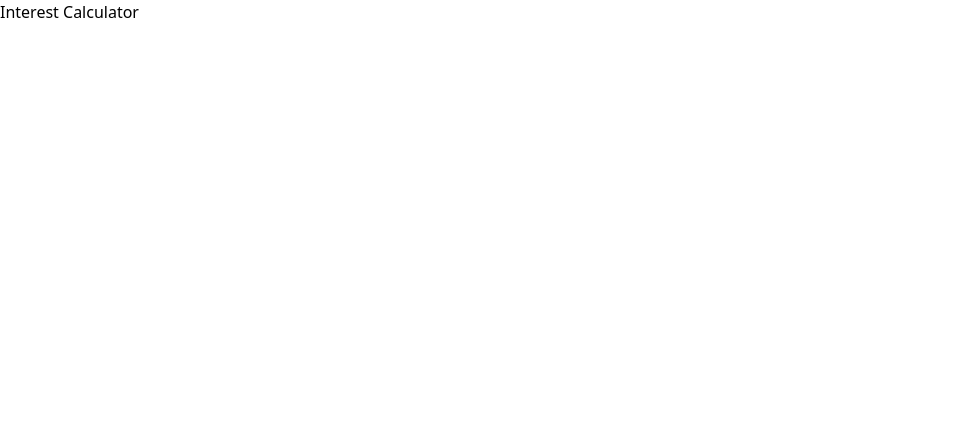
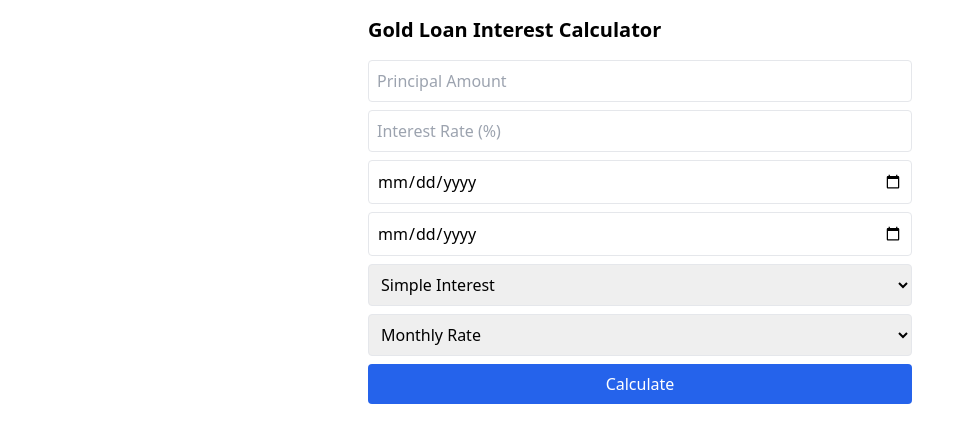
Before and after one commit to VamsikrishnaA/Interest_calculator, a React (Vite) app: page / in a window 1280 px wide. Shown: the top 442 px of the page, without its empty margins (0-975 px from the left). Built offline with nearby package versions, Linux system fonts and the light colour scheme; the HTML template or start-up script is replaced by a standard one.

Commit message:
Update InterestCalculator.jsx

```diff
--- a/src/components/InterestCalculator.jsx
+++ b/src/components/InterestCalculator.jsx
@@ -6,8 +6,8 @@ const InterestCalculator = () => {
   const [InterestRate, setInterestRate] = useState('');
   const [startDate, setStartDate] = useState('');
   const [endDate, setEndDate] = useState('');
+  const [interestType, setInterestType] = useState('simple');
   const [rateType, setRateType] = useState('monthly');
-  const [interestType, setInterestType] = useState('simple');
   const [result, setResult] = useState(null);
 
   const calculateInterest = () => {
@@ -40,31 +40,25 @@ const InterestCalculator = () => {
 
         totalAmount = principal + interest;
       } else {
+        // Compound Interest with 365-day slab + simple interest for remaining days
         let amount = principal;
         let remainingDays = days;
+        let totalInterest = 0;
 
-        const fullYears = Math.floor(remainingDays / 365);
-        remainingDays %= 365;
-
-        for (let i = 0; i < fullYears; i++) {
-          const yearlyInterest = (amount * interestRate * 12) / 100;
-          amount += yearlyInterest;
+        while (remainingDays >= 365) {
+          const slabInterest = (amount * interestRate * 12) / 100;
+          amount += slabInterest;
+          totalInterest += slabInterest;
+          remainingDays -= 365;
         }
 
-        const leftoverMonths = Math.floor(remainingDays / 30);
-        const extraDays = remainingDays % 30;
-        let adjustedMonths = leftoverMonths;
+        const dailyRate = interestRate / 30;
+        const leftoverInterest = (amount * dailyRate * remainingDays) / 100;
+        amount += leftoverInterest;
+        totalInterest += leftoverInterest;
 
-        if (extraDays > 16) adjustedMonths += 1;
-        else if (extraDays >= 6) adjustedMonths += 0.5;
-
-        const monthlyInterest = (amount * interestRate * adjustedMonths) / 100;
-        const dailyRate = interestRate / 30;
-        const extraDaysInterest =
-          extraDays < 6 ? (amount * dailyRate * extraDays) / 100 : 0;
-
-        interest = monthlyInterest + extraDaysInterest;
-        totalAmount = amount + interest;
+        interest = totalInterest;
+        totalAmount = amount;
       }
     } else if (rateType === 'daily') {
       if (interestType === 'simple') {
@@ -72,20 +66,25 @@ const InterestCalculator = () => {
         interest = (principal * dailyRate * days) / 100;
         totalAmount = principal + interest;
       } else {
+        // Compound Interest with 365-day slab + simple interest for remaining days
         let amount = principal;
         let remainingDays = days;
+        let totalInterest = 0;
 
-        const fullYears = Math.floor(remainingDays / 365);
-        remainingDays %= 365;
-
-        for (let i = 0; i < fullYears; i++) {
-          const yearlyInterest = (amount * interestRate * 12) / 100;
-          amount += yearlyInterest;
+        while (remainingDays >= 365) {
+          const slabInterest = (amount * interestRate * 12) / 100;
+          amount += slabInterest;
+          totalInterest += slabInterest;
+          remainingDays -= 365;
         }
 
         const dailyRate = interestRate / 30;
-        interest = (amount * dailyRate * remainingDays) / 100;
-        totalAmount = amount + interest;
+        const leftoverInterest = (amount * dailyRate * remainingDays) / 100;
+        amount += leftoverInterest;
+        totalInterest += leftoverInterest;
+
+        interest = totalInterest;
+        totalAmount = amount;
       }
     }
 
@@ -97,10 +96,31 @@ const InterestCalculator = () => {
   };
 
   return (
-    <div>
-      <h2>Interest Calculator</h2>
-      {/* Add your inputs and buttons here */}
-      {/* Example: <input value={Principal} onChange={(e) => setPrincipal(e.target.value)} /> */}
+    <div className="p-4 max-w-xl mx-auto">
+      <h2 className="text-xl font-bold mb-4">Gold Loan Interest Calculator</h2>
+      <div className="grid gap-2">
+        <input type="number" placeholder="Principal Amount" value={Principal} onChange={(e) => setPrincipal(e.target.value)} className="p-2 border rounded" />
+        <input type="number" placeholder="Interest Rate (%)" value={InterestRate} onChange={(e) => setInterestRate(e.target.value)} className="p-2 border rounded" />
+        <input type="date" value={startDate} onChange={(e) => setStartDate(e.target.value)} className="p-2 border rounded" />
+        <input type="date" value={endDate} onChange={(e) => setEndDate(e.target.value)} className="p-2 border rounded" />
+        <select value={interestType} onChange={(e) => setInterestType(e.target.value)} className="p-2 border rounded">
+          <option value="simple">Simple Interest</option>
+          <option value="compound">Compound Interest</option>
+        </select>
+        <select value={rateType} onChange={(e) => setRateType(e.target.value)} className="p-2 border rounded">
+          <option value="monthly">Monthly Rate</option>
+          <option value="daily">Daily Rate</option>
+        </select>
+        <button onClick={calculateInterest} className="p-2 bg-blue-600 text-white rounded">Calculate</button>
+      </div>
+
+      {result && (
+        <div className="mt-4 p-4 border rounded bg-gray-100">
+          <p><strong>Total Days:</strong> {result.days}</p>
+          <p><strong>Interest:</strong> ₹{result.interest}</p>
+          <p><strong>Total Amount:</strong> ₹{result.total}</p>
+        </div>
+      )}
     </div>
   );
 };
```
